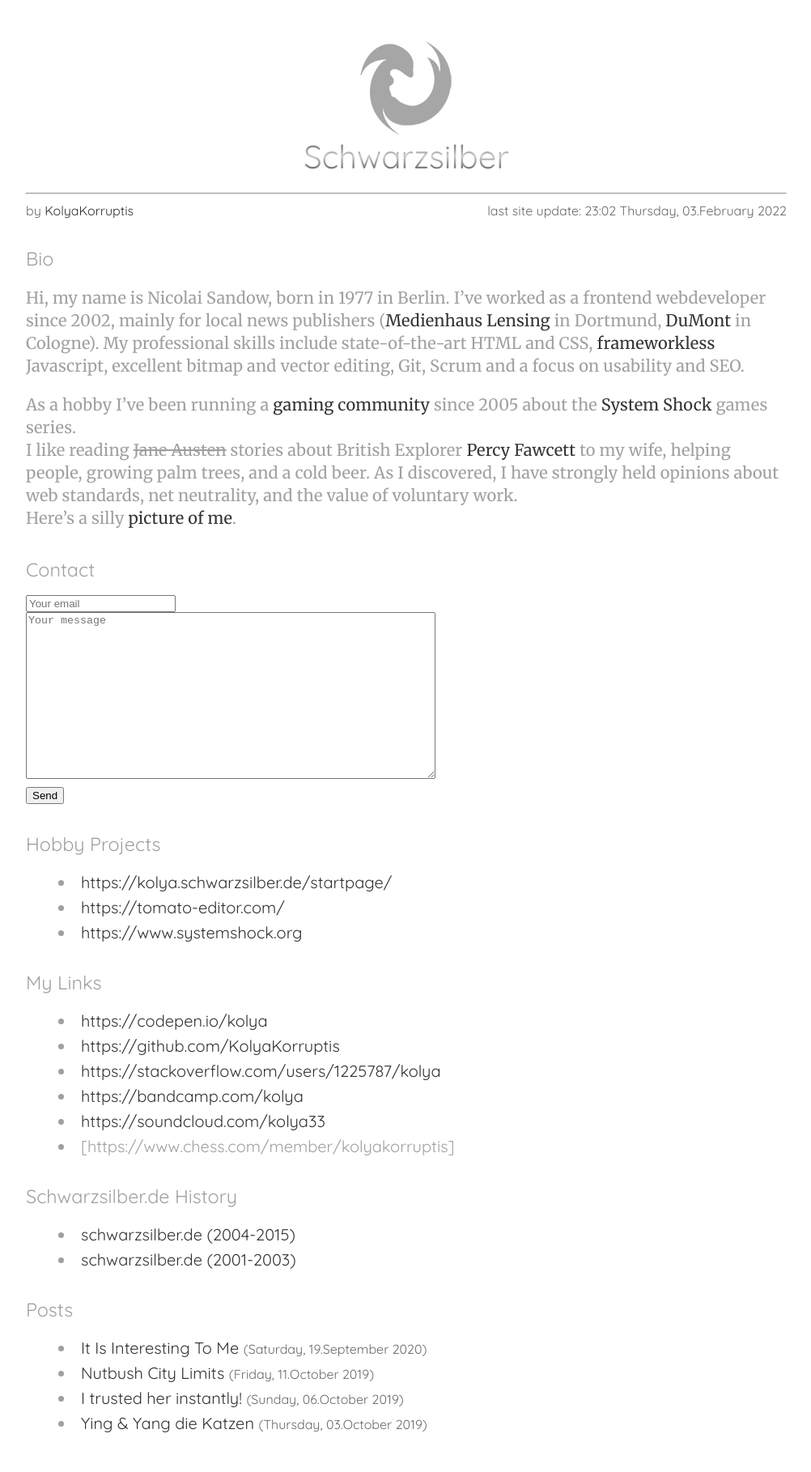
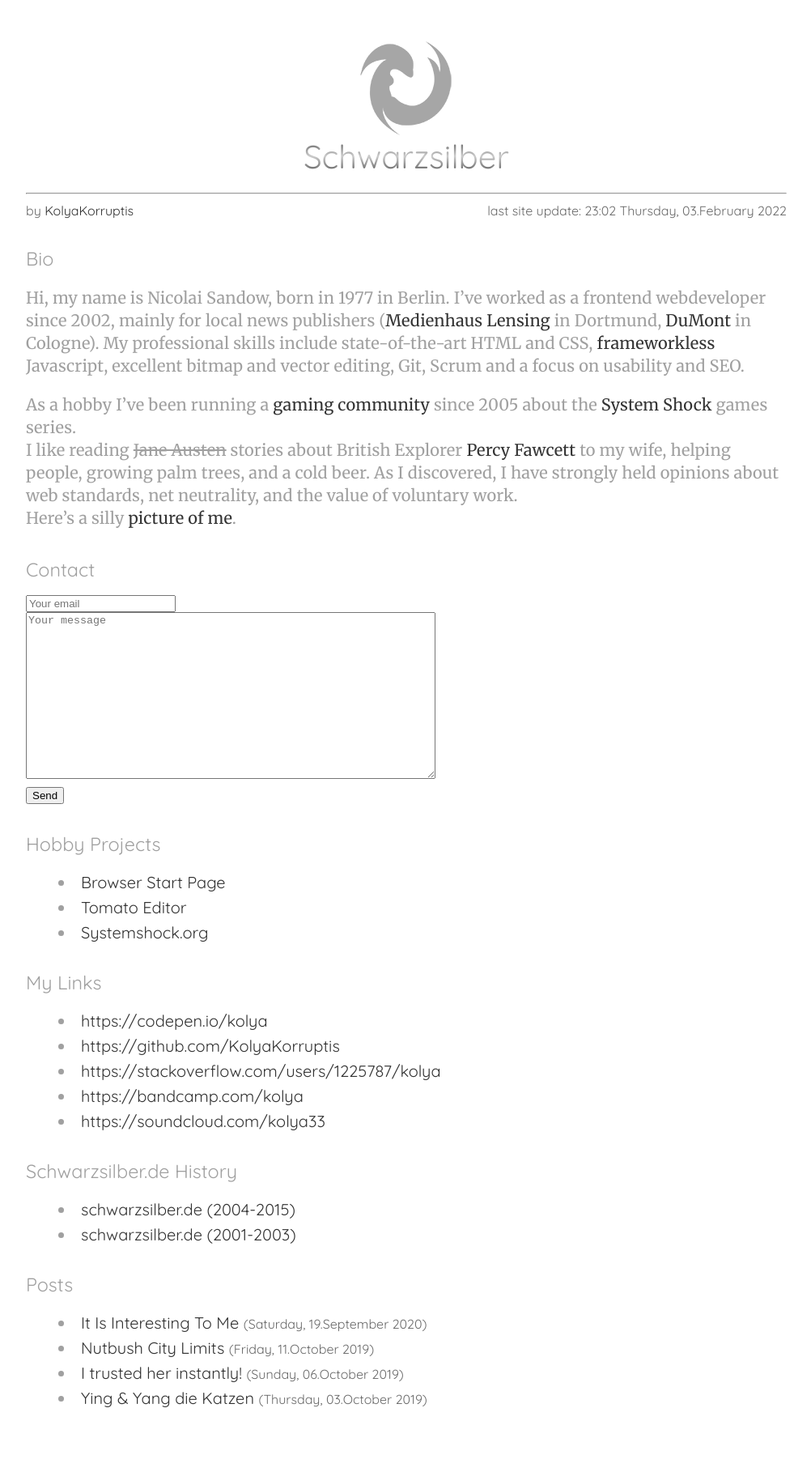
Before and after one commit to KolyaKorruptis/.github.io, a Jekyll site: the page built from index.md, in a window 1280 px wide. Shown: the whole page at 81% size, without its empty margins (138-1140 px from the left). Built offline with Jekyll 4.4.1, drawn with Linux system fonts in a browser that asks for light colours; our own code applies the rules of GitHub Pages for plain Markdown files; the repository's description, which GitHub fills in, is left out; after the commit the page ends 1787 px from its top, so only the background shows below that.

Commit message:
Update index.md

```diff
--- a/index.md
+++ b/index.md
@@ -14,9 +14,9 @@ Here's a silly [picture of me](/img/nicolai.jpg).
 </form>
 
 ### Hobby Projects
-- [https://kolya.schwarzsilber.de/startpage/](Browser Start Page)
-- [https://tomato-editor.com/](Tomato Editor)
-- [https://www.systemshock.org](Systemshock.org)
+- [Browser Start Page](https://kolya.schwarzsilber.de/startpage)
+- [Tomato Editor](https://tomato-editor.com)
+- [Systemshock.org](https://www.systemshock.org)
 
 ### My Links
 - [https://codepen.io/kolya](https://codepen.io/kolya)
@@ -24,7 +24,6 @@ Here's a silly [picture of me](/img/nicolai.jpg).
 - [https://stackoverflow.com/users/1225787/kolya](https://stackoverflow.com/users/1225787/kolya)
 - [https://bandcamp.com/kolya](https://bandcamp.com/kolya)
 - [https://soundcloud.com/kolya33](https://soundcloud.com/kolya33)
-- [https://www.chess.com/member/kolyakorruptis]
 
 ### Schwarzsilber.de History
 - [schwarzsilber.de (2004-2015)](http://www.schwarzsilber.de/swsi2015/)
```
